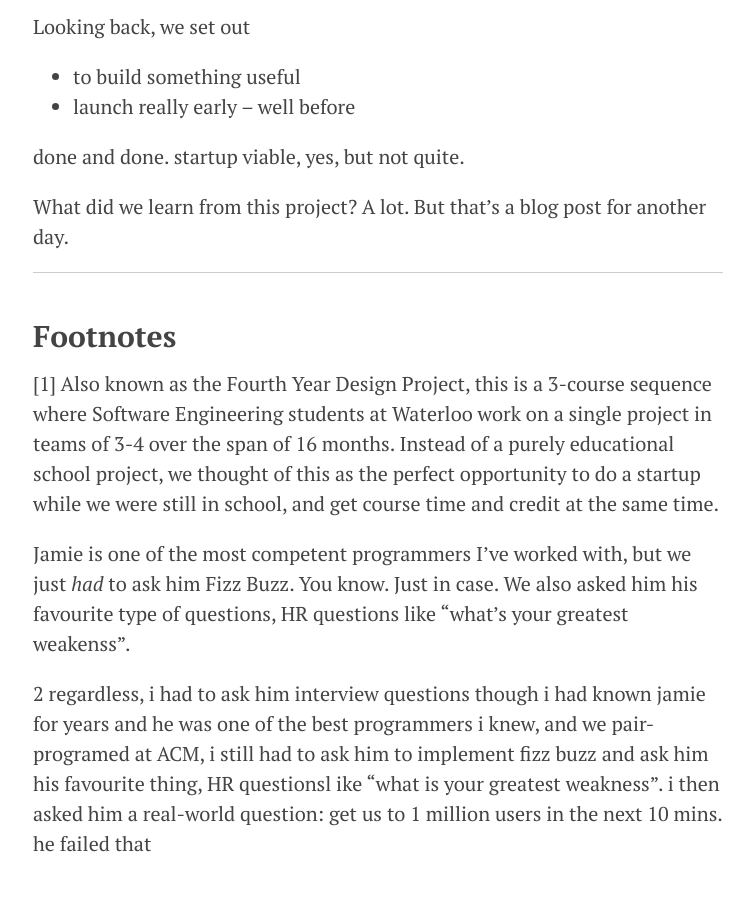
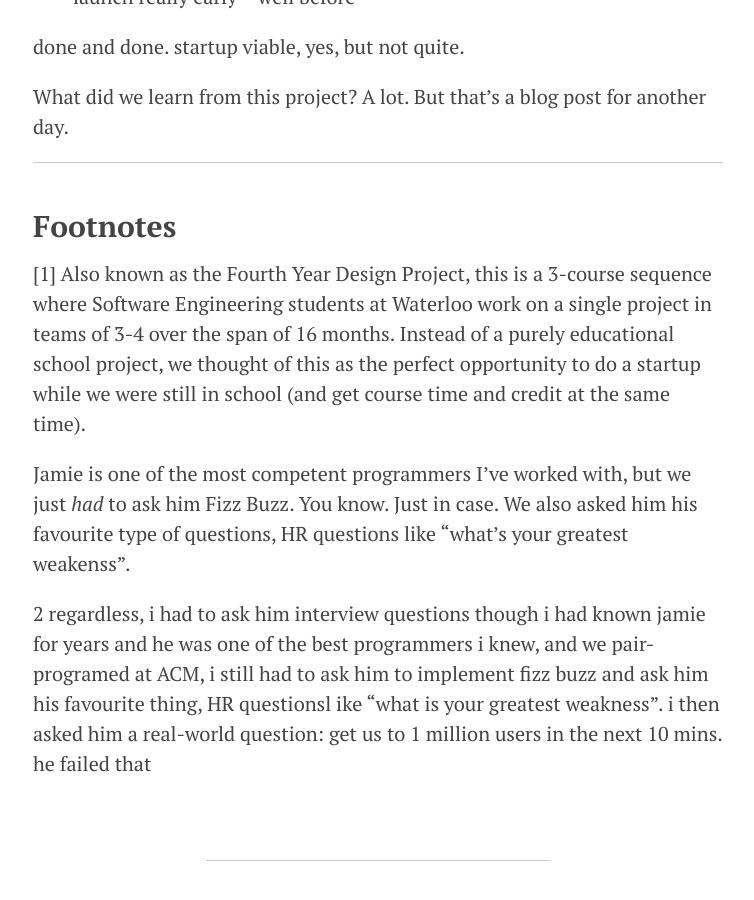
Before and after one commit to divad12/blog, a Jekyll site: the page built from open-sourcing-uw-flow-draft.md, in a window 1280 px wide and 900 px high, scrolled down 6641 px. Shown: the whole window, without its empty margins (107-861 px from the left). Built offline with Jekyll 4.4.1, drawn with Linux system fonts in a browser that asks for light colours; nearby versions of some CDN libraries; Markdown is read by kramdown in place of the engine named in the settings; comment, search, counter and statistics services are not loaded; some of the changed text lies outside the part shown.

```diff
--- a/open-sourcing-uw-flow-draft.md
+++ b/open-sourcing-uw-flow-draft.md
@@ -159,7 +154,7 @@ What did we learn from this project? A lot. But that's a blog post for another d
 
 ## Footnotes
 
-&#91;1\] Also known as the Fourth Year Design Project, this is a 3-course sequence where Software Engineering students at Waterloo work on a single project in teams of 3-4 over the span of 16 months. Instead of a purely educational school project, we thought of this as the perfect opportunity to do a startup while we were still in school, and get course time and credit at the same time.
+&#91;1\] Also known as the Fourth Year Design Project, this is a 3-course sequence where Software Engineering students at Waterloo work on a single project in teams of 3-4 over the span of 16 months. Instead of a purely educational school project, we thought of this as the perfect opportunity to do a startup while we were still in school (and get course time and credit at the same time).
 
 
 Jamie is one of the most competent programmers I've worked with, but we just _had_ to ask him Fizz Buzz. You know. Just in case. We also asked him his favourite type of questions, HR questions like "what's your greatest weakenss".
```
Also changed, not shown: other parts of open-sourcing-uw-flow-draft.md (+0 -5 lines).
